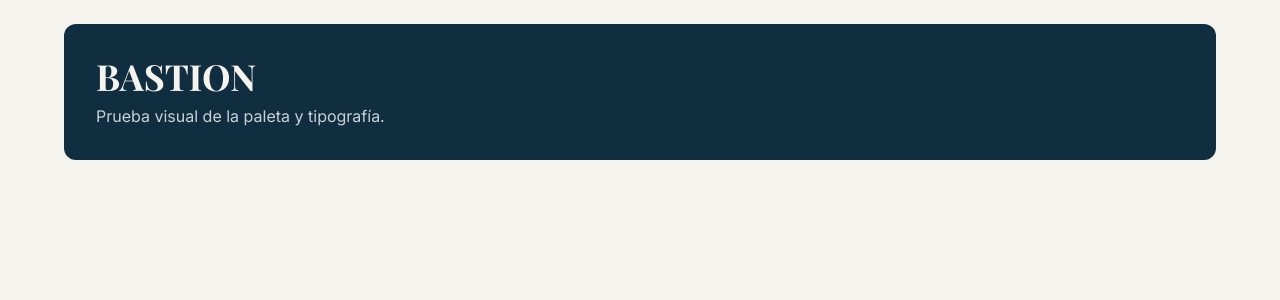
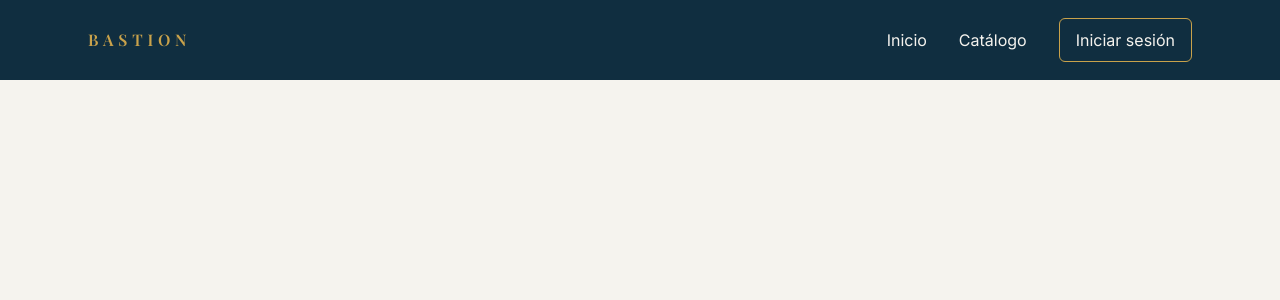
Before and after one commit to crismarchan/Bastion, a React (Vite) app in the folder frontend/: page / in a window 1280 px wide. Shown: the top 300 px of the page. Built offline with nearby package versions, Linux system fonts and the light colour scheme; no server answers.

Commit message:
feat:implementacion navbar

```diff
--- a/frontend/src/App.jsx
+++ b/frontend/src/App.jsx
@@ -1,5 +1,6 @@
 import { useEffect } from 'react'
 import './App.css'
+import Navbar from './components/Navbar.jsx'
 
 function App() {
   useEffect(() => {
@@ -10,12 +11,12 @@ function App() {
   }, [])
 
   return (
-    <main className="min-h-screen bg-cream p-6">
-      <section className="mx-auto max-w-6xl rounded-xl bg-navy p-8 text-cream">
-        <h1 className="font-display text-4xl font-bold">BASTION</h1>
-        <p className="mt-2 text-mist">Prueba visual de la paleta y tipografía.</p>
-      </section>
-    </main>
+    <>
+      <Navbar />
+      <main>
+
+      </main>
+    </>
   )
 }
 
--- /dev/null
+++ b/frontend/src/components/Navbar.jsx
@@ -0,0 +1,47 @@
+import { useState } from 'react'
+
+const navigationLinkClass =
+  'block min-h-11 py-3 text-cream hover:text-brass focus-visible:outline-2 focus-visible:outline-offset-2 focus-visible:outline-brass'
+
+function Navbar() {
+  const [isMenuOpen, setIsMenuOpen] = useState(false)
+
+  return (
+    <header className="sticky top-0 z-50 bg-navy">
+      <div className="mx-auto flex max-w-6xl items-center justify-between px-4 py-4 sm:px-6">
+        <a
+          href="#inicio"
+          className="font-display tracking-[0.3em] text-brass focus-visible:outline-2 focus-visible:outline-offset-2 focus-visible:outline-brass"
+        >
+          BASTION
+        </a>
+        <button
+          type="button"
+          className="min-h-11 rounded-md border border-mist px-3 text-cream focus-visible:outline-2 focus-visible:outline-offset-2 focus-visible:outline-brass md:hidden"
+          aria-expanded={isMenuOpen}
+          aria-controls="main-navigation"
+          onClick={() => setIsMenuOpen(!isMenuOpen)}
+        >
+          Menú
+        </button>
+        <nav
+          id="main-navigation"
+          aria-label="Navegación principal"
+          className={`${isMenuOpen ? 'block' : 'hidden'} absolute inset-x-0 top-full bg-navy md:static md:block`}
+        >
+          <ul className="flex flex-col gap-1 px-4 pb-4 md:flex-row md:items-center md:gap-8 md:p-0">
+            <li><a className={navigationLinkClass} href="#inicio" onClick={() => setIsMenuOpen(false)}>Inicio</a></li>
+            <li><a className={navigationLinkClass} href="#catalogo" onClick={() => setIsMenuOpen(false)}>Catálogo</a></li>
+            <li>
+              <a className="inline-flex min-h-11 items-center rounded-md border border-brass px-4 text-cream hover:bg-brass hover:text-navy focus-visible:outline-2 focus-visible:outline-offset-2 focus-visible:outline-brass" href="#login" onClick={() => setIsMenuOpen(false)}>
+                Iniciar sesión
+              </a>
+            </li>
+          </ul>
+        </nav>
+      </div>
+    </header>
+  )
+}
+
+export default Navbar
```
